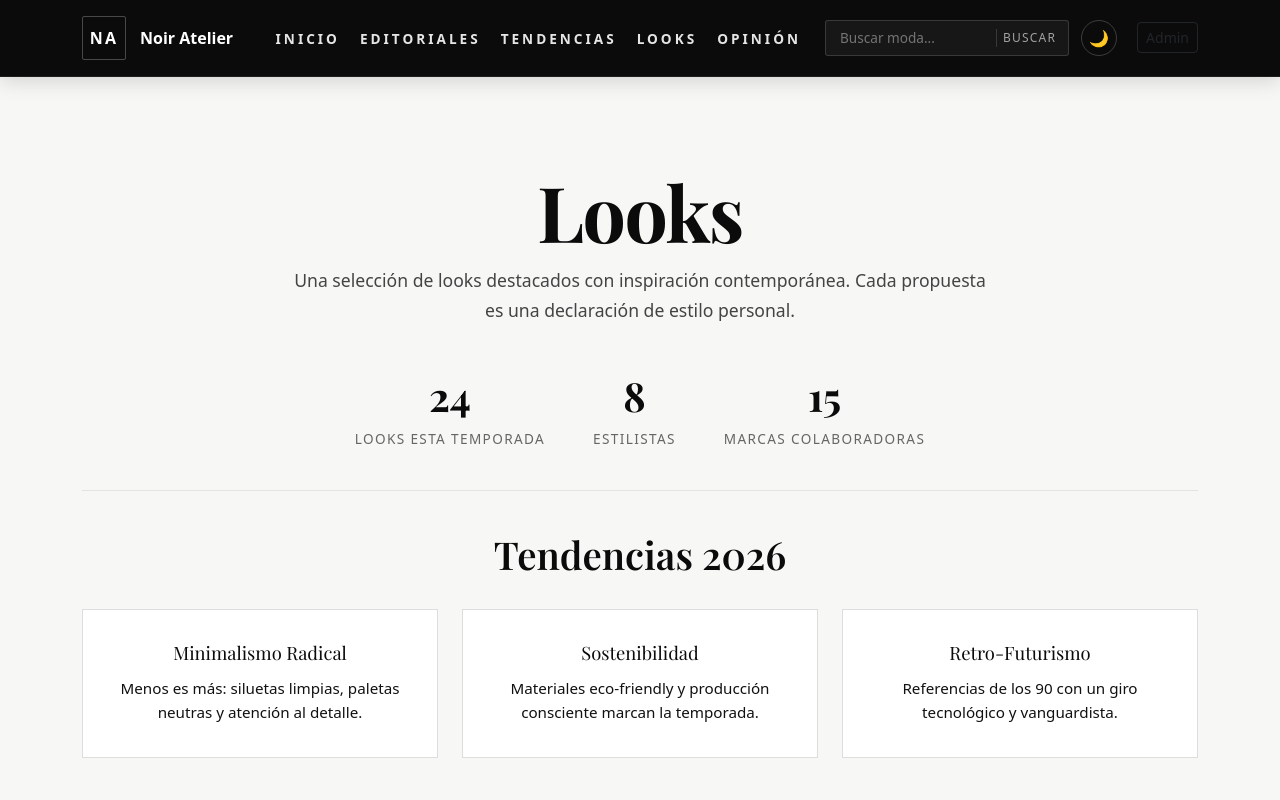
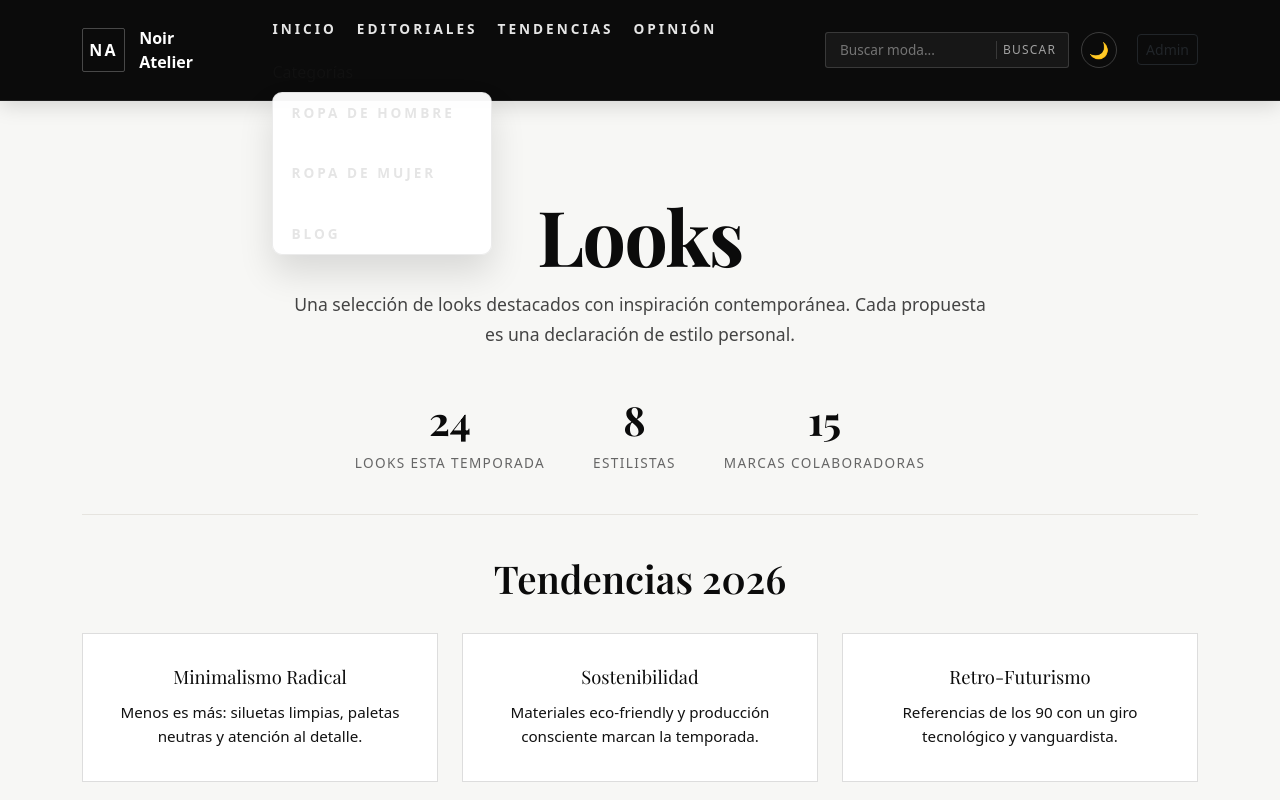
Before and after one commit to LuisDanielZamoraOrtiz777/NOIR, a Next.js app in the folder frontend/: page /looks in a window 1280 px wide. Shown: the top 800 px of the page. Built offline with nearby package versions, Linux system fonts and the light colour scheme.

Commit message:
Corregir y pullir asperezas

```diff
--- /dev/null
+++ b/frontend/src/app/api/events/route.js
@@ -0,0 +1,20 @@
+import { readFile } from "fs/promises";
+import { join } from "path";
+
+export async function GET() {
+  try {
+    const filePath = join(process.cwd(), "src", "data", "events.json");
+    const fileContents = await readFile(filePath, "utf8");
+    const events = JSON.parse(fileContents);
+
+    return new Response(JSON.stringify({ events }), {
+      headers: { "Content-Type": "application/json" },
+    });
+  } catch (error) {
+    console.error("Error reading events.json:", error);
+    return new Response(JSON.stringify({ error: "No se pudieron cargar los eventos." }), {
+      status: 500,
+      headers: { "Content-Type": "application/json" },
+    });
+  }
+}
--- a/frontend/src/app/contacto/page.js
+++ b/frontend/src/app/contacto/page.js
@@ -1,4 +1,5 @@
 import ContactForm from "@/components/ContactForm";
+import ChatWidget from "@/components/ChatWidget";
 import SocialButtons from "@/components/SocialButtons";
 
 export const metadata = {
@@ -41,6 +42,9 @@ export default function ContactPage() {
         <div className="contact-form-area" data-element="contact-form-area">
           <h2>Envíanos un mensaje</h2>
           <ContactForm />
+          <div className="chat-widget-area">
+            <ChatWidget />
+          </div>
         </div>
       </section>
 
--- a/frontend/src/app/globals.css
+++ b/frontend/src/app/globals.css
@@ -242,6 +242,61 @@ textarea {
   display: flex;
   align-items: center;
   gap: 24px;
+}
+
+.nav-dropdown {
+  position: relative;
+}
+
+.nav-dropdown-trigger {
+  display: inline-flex;
+  align-items: center;
+  justify-content: center;
+  width: 100%;
+  padding: 0;
+  margin: 0;
+  border: none;
+  background: transparent;
+  color: inherit;
+  font: inherit;
+  cursor: pointer;
+}
+
+.dropdown-menu {
+  position: absolute;
+  top: calc(100% + 8px);
+  left: 0;
+  min-width: 220px;
+  background: rgba(255, 255, 255, 0.96);
+  border: 1px solid rgba(0, 0, 0, 0.08);
+  border-radius: 10px;
+  box-shadow: 0 18px 35px rgba(0, 0, 0, 0.12);
+  padding: 10px 0;
+  list-style: none;
+  margin: 0;
+  display: none;
+  z-index: 20;
+}
+
+.dropdown-menu.is-open {
+  display: block;
+}
+
+.dropdown-menu li {
+  margin: 0;
+}
+
+.dropdown-link {
+  display: block;
+  padding: 10px 18px;
+  color: #0b0b0b;
+  text-decoration: none;
+  transition: background 220ms ease;
+}
+
+.dropdown-link:hover,
+.dropdown-link:focus-visible {
+  background: #f4f4f2;
 }
 
 .interactive-menu {
@@ -634,6 +689,41 @@ textarea {
 .section-block + .section-block { margin-top: 48px; }
 
 .card-grid { gap: 28px; }
+
+.product-card {
+  background: var(--bg-card);
+  border: 1px solid rgba(0, 0, 0, 0.08);
+  border-radius: 18px;
+  padding: 24px;
+  display: flex;
+  flex-direction: column;
+  gap: 20px;
+  transition: transform 240ms ease, border-color 240ms ease, box-shadow 240ms ease;
+  position: relative;
+}
+
+.product-card.is-hovered {
+  transform: translateY(-6px) scale(1.01);
+  border-color: var(--accent);
+  box-shadow: 0 22px 45px rgba(0, 0, 0, 0.12);
+}
+
+.product-card-actions {
+  display: flex;
+  justify-content: flex-end;
+}
+
+.product-card-actions .favorite-button {
+  opacity: 1;
+}
+
+.event-banner-winter {
+  background: linear-gradient(120deg, #1f1b25 0%, #5a4f6e 40%, #d7c0a6 100%);
+}
+
+.event-banner-summer {
+  background: linear-gradient(120deg, #1a1a2e 0%, #4a4e69 55%, #f2e9e4 100%);
+}
 
 [data-element] {
   opacity: 0;
--- a/frontend/src/components/Header.js
+++ b/frontend/src/components/Header.js
@@ -1,5 +1,5 @@
 "use client";
-import { useState } from "react";
+import { useState, useCallback } from "react";
 import Link from "next/link";
 import SearchBox from "@/components/SearchBox";
 import DarkToggle from "@/components/DarkToggle";
@@ -8,12 +8,25 @@ const navLinks = [
   { href: "/", label: "Inicio" },
   { href: "/editoriales", label: "Editoriales" },
   { href: "/tendencias", label: "Tendencias" },
-  { href: "/looks", label: "Looks" },
   { href: "/opinion", label: "Opinión" },
+];
+
+const categoryItems = [
+  { href: "/looks?category=hombre", label: "Ropa de hombre" },
+  { href: "/looks?category=mujer", label: "Ropa de mujer" },
+  { href: "/opinion", label: "Blog" },
 ];
 
 export default function Header() {
   const [menuOpen, setMenuOpen] = useState(false);
+  const [categoriesOpen, setCategoriesOpen] = useState(false);
+
+  const toggleCategories = useCallback((event) => {
+    event.preventDefault();
+    setCategoriesOpen((current) => !current);
+  }, []);
+
+  const closeCategories = useCallback(() => setCategoriesOpen(false), []);
 
   return (
     <header id="site-header" className="site-header" data-element="header">
@@ -49,6 +62,30 @@ export default function Header() {
                   <Link href={link.href}>{link.label}</Link>
                 </li>
               ))}
+              <li
+                className="nav-item nav-dropdown"
+                onPointerEnter={() => setCategoriesOpen(true)}
+                onPointerLeave={closeCategories}
+              >
+                <button
+                  type="button"
+                  className="nav-link nav-dropdown-trigger"
+                  aria-haspopup="true"
+                  aria-expanded={categoriesOpen}
+                  onTouchStart={toggleCategories}
+                >
+                  Categorías
+                </button>
+                <ul className={`dropdown-menu ${categoriesOpen ? "is-open" : ""}`} role="menu">
+                  {categoryItems.map((item) => (
+                    <li key={item.href}>
+                      <Link href={item.href} className="dropdown-link" onClick={closeCategories}>
+                        {item.label}
+                      </Link>
+                    </li>
+                  ))}
+                </ul>
+              </li>
             </ul>
           </nav>
 
```
Also changed, not shown: frontend/src/components/EventBanner.js (+31 -39 lines), frontend/src/components/SeasonalHero.js (+22 -9 lines), frontend/src/components/SisterStoreCatalog.jsx (+16 -1 lines), frontend/src/data/events.json (added, +38 -0 lines), frontend/src/lib/eventUtils.js (added, +17 -0 lines).
